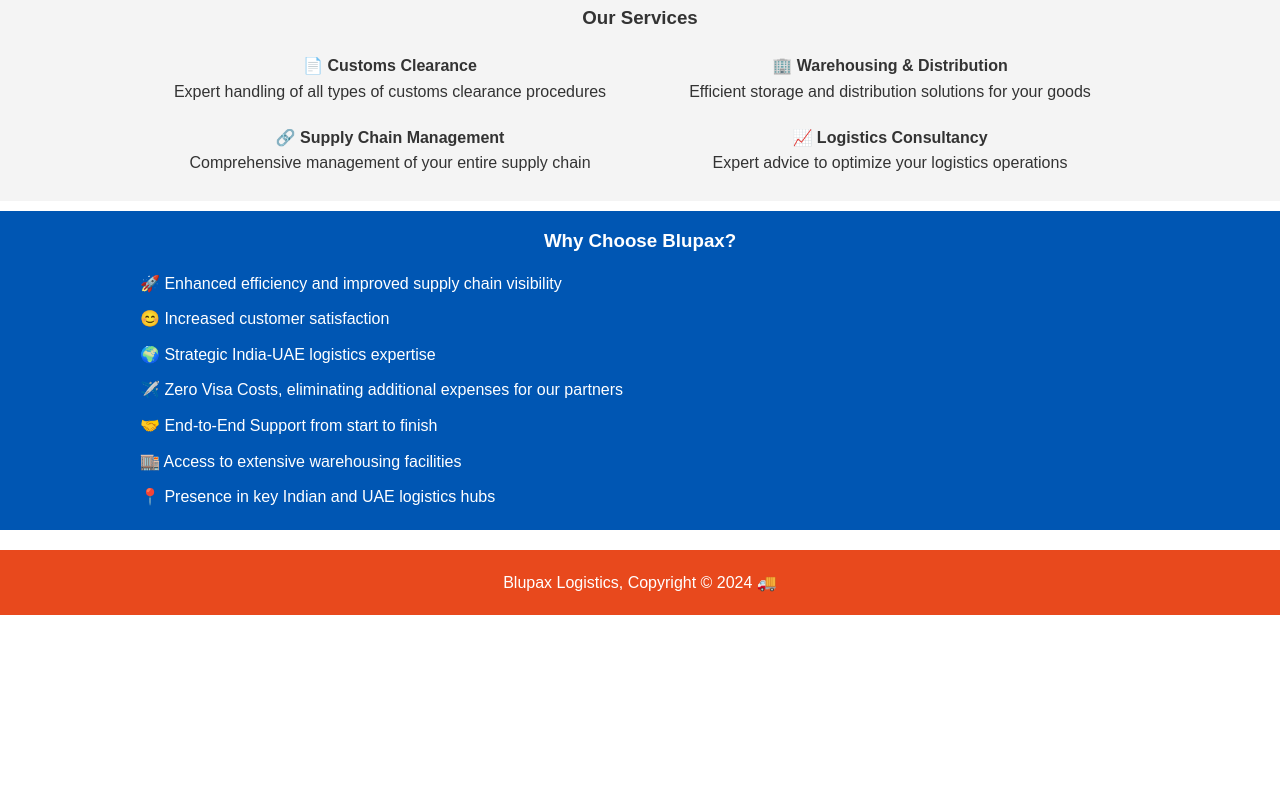
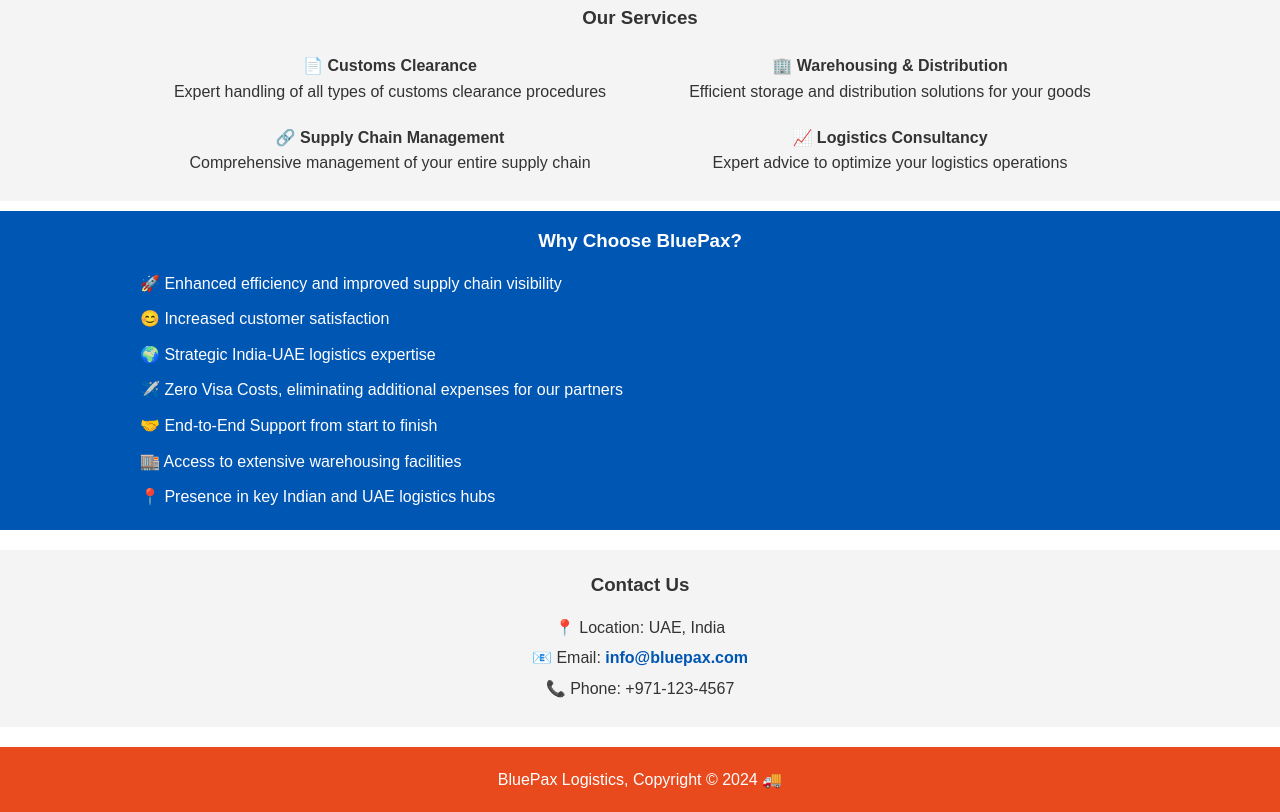
Before and after one commit to swavafup/blupax, a plain HTML site: page index.html in a window 1280 px wide. Shown: the part 790-1602 px from the top of the page. Before the commit the page ends 1405 px from the top, so only its background shows below. Drawn offline with Linux system fonts and the light colour scheme.

Commit message:
Update index.html

```diff
--- a/index.html
+++ b/index.html
@@ -3,7 +3,7 @@
 <head>
     <meta charset="UTF-8">
     <meta name="viewport" content="width=device-width, initial-scale=1.0">
-    <title>Blupax - Trusted Logistics Partner</title>
+    <title>BluePax - Trusted Logistics Partner</title>
     <style>
         /* CSS Reset */
         * {
@@ -145,6 +145,32 @@
             padding: 5px 0;
         }
 
+        /* Contact Us */
+        #contact-us {
+            background: #f4f4f4;
+            padding: 20px;
+            margin-top: 20px;
+            text-align: center;
+        }
+
+        #contact-us h3 {
+            margin-bottom: 15px;
+        }
+
+        #contact-us p {
+            margin: 5px 0;
+        }
+
+        #contact-us a {
+            color: #0056b3;
+            text-decoration: none;
+            font-weight: bold;
+        }
+
+        #contact-us a:hover {
+            text-decoration: underline;
+        }
+
         /* Footer */
         footer {
             padding: 20px;
@@ -180,13 +206,14 @@
     <header>
         <div class="container">
             <div id="branding">
-                <h1>📦 <span class="highlight">Blupax</span> Logistics</h1>
+                <h1>📦 <span class="highlight">BluePax</span> Logistics</h1>
             </div>
             <nav>
                 <ul>
                     <li class="current"><a href="#showcase">🏠 Home</a></li>
                     <li><a href="#services">🚛 Services</a></li>
                     <li><a href="#why-choose-us">❓ Why Choose Us</a></li>
+                    <li><a href="#contact-us">📞 Contact Us</a></li>
                 </ul>
             </nav>
         </div>
@@ -243,7 +270,7 @@
 
     <section id="why-choose-us">
         <div class="container">
-            <h3>Why Choose Blupax?</h3>
+            <h3>Why Choose BluePax?</h3>
             <ul>
                 <li>🚀 Enhanced efficiency and improved supply chain visibility</li>
                 <li>😊 Increased customer satisfaction</li>
@@ -256,8 +283,17 @@
         </div>
     </section>
 
+    <section id="contact-us">
+        <div class="container">
+            <h3>Contact Us</h3>
+            <p>📍 Location: UAE, India</p>
+            <p>📧 Email: <a href="mailto:info@bluepax.com">info@bluepax.com</a></p>
+            <p>📞 Phone: +971-123-4567</p>
+        </div>
+    </section>
+
     <footer>
-        <p>Blupax Logistics, Copyright &copy; 2024 🚚</p>
+        <p>BluePax Logistics, Copyright &copy; 2024 🚚</p>
     </footer>
 </body>
 </html>
```
